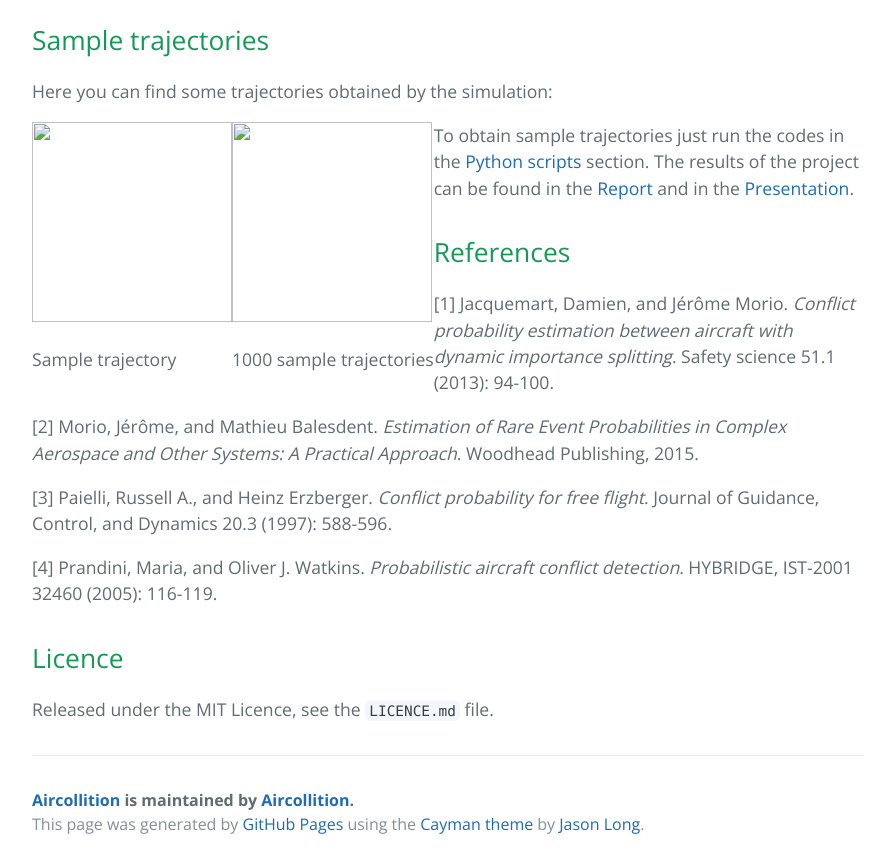
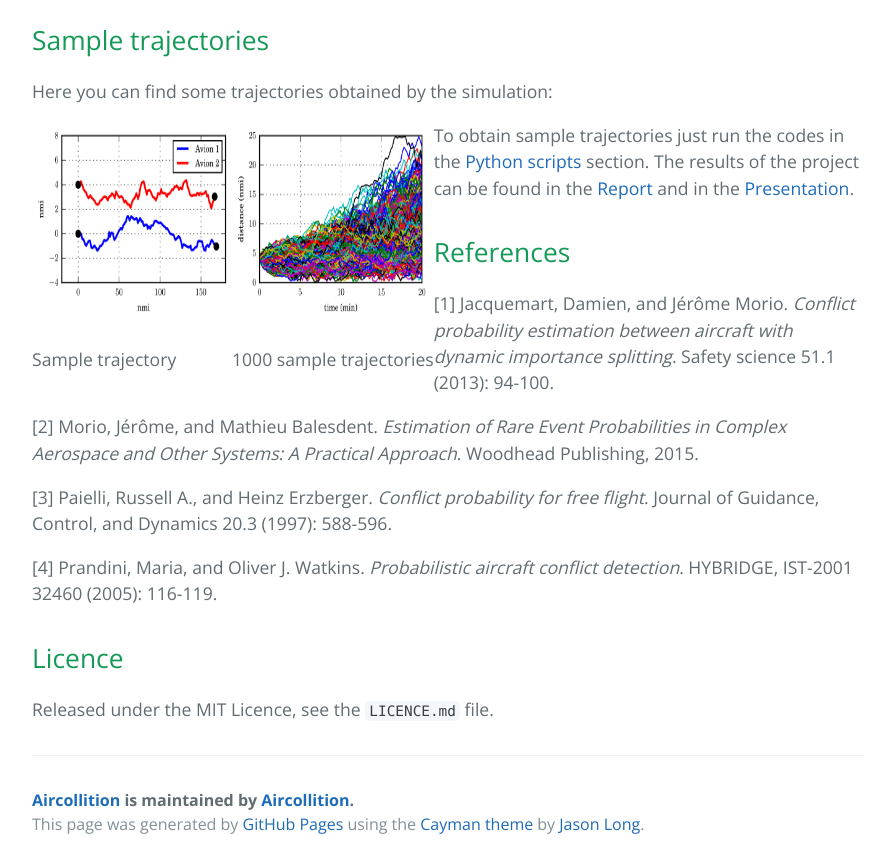
Before and after one commit to Aircollition/Aircollition, a plain HTML site: page index.html in a window 1280 px wide. Shown: the part 2060-2928 px from the top of the page, without its empty margins (192-1082 px from the left). Drawn offline with nearby package versions, Linux system fonts and the light colour scheme; some packages are replaced by stand-ins of ours.

Commit message:
changed folder path name

```diff
--- a/index.html
+++ b/index.html
@@ -82,11 +82,11 @@
 
       <div class="results-images">
     <div class="imgContainer">
-        <img src="/images/im1.png" height="200" width="200"/>
+        <img src="/image/im1.png" height="200" width="200"/>
         <p>Sample trajectory</p>
     </div>
     <div class="imgContainer">
-        <img class="middle-img" src="/images/im2.png"/ height="200" width="200"/>
+        <img class="middle-img" src="/image/im2.png"/ height="200" width="200"/>
         <p>1000 sample trajectories</p>
     </div>
 </div>
```
